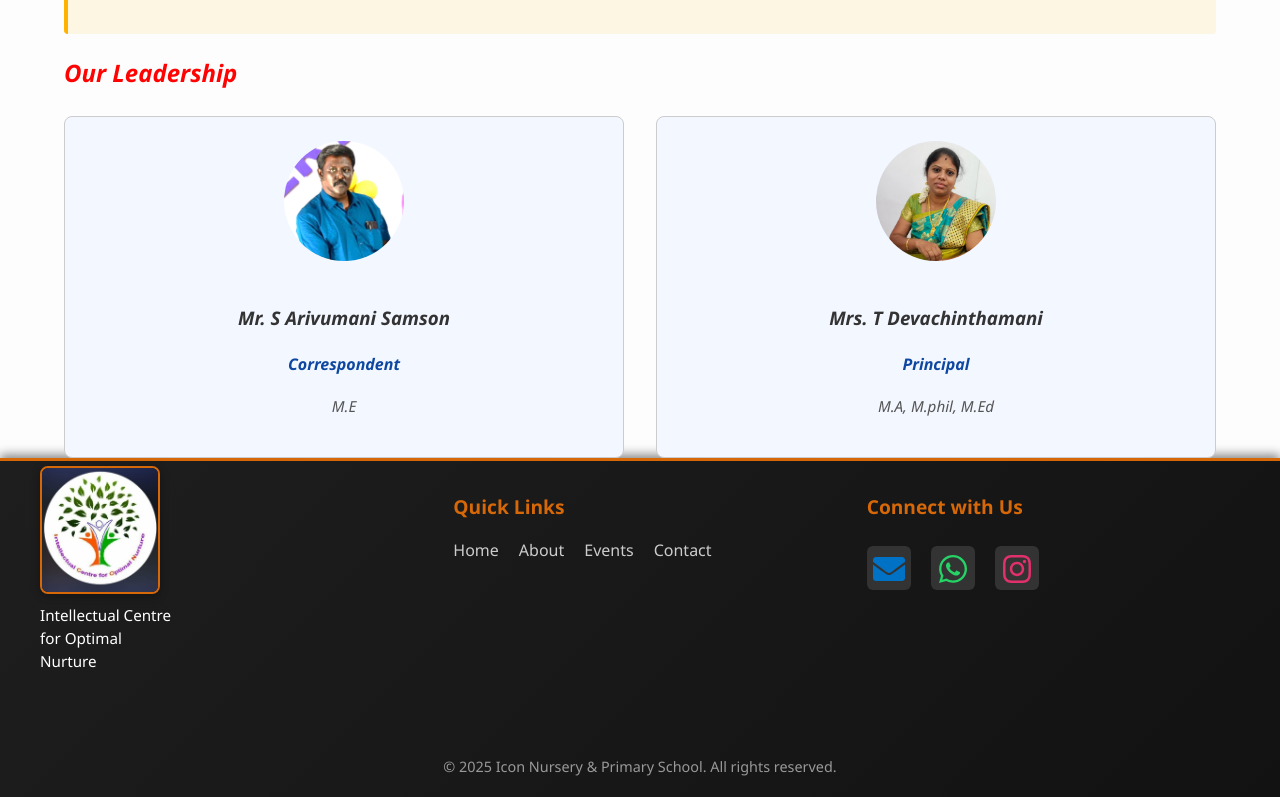
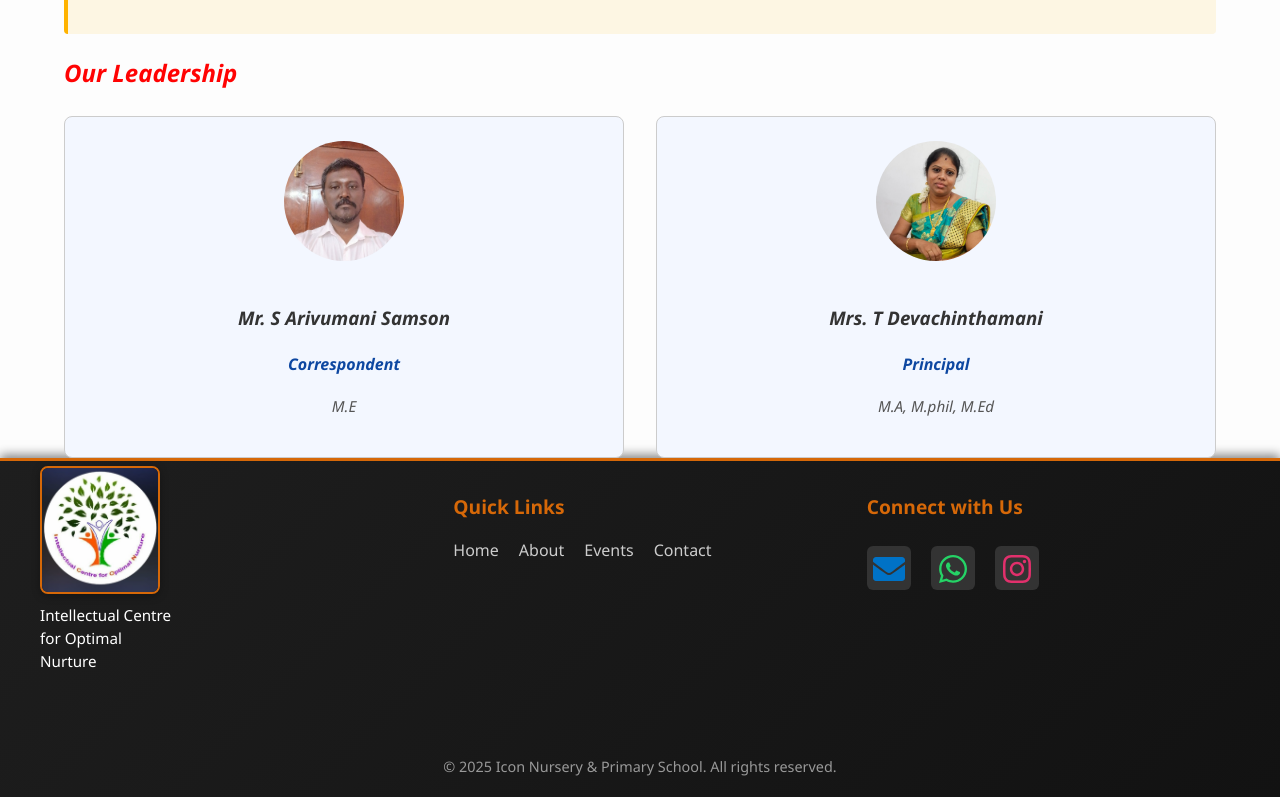
Before and after one commit to Surendar-k/icon-edu-site, a React (Vite) app in the folder frontend/: page /about in a window 1280 px wide. Shown: the part 2853-3650 px from the top of the page. Built offline with nearby package versions, Linux system fonts and the light colour scheme; no server answers.

Commit message:
changed photo

```diff
--- a/frontend/src/pages/about/Aboutus.jsx
+++ b/frontend/src/pages/about/Aboutus.jsx
@@ -2,7 +2,7 @@ import React from 'react';
 import './AboutUs.css';
 
 import principalImg from '../../assets/principal.jpg';
-import correspondentImg from '../../assets/correspondant.jpg';
+// import correspondentImg from '../../assets/correspondant.jpg';
 import growthIcon from '../../assets/growthicon.png';
 import environmentIcon from '../../assets/environment.png';
 import curriculumIcon from '../../assets/curriculum.png';
@@ -10,7 +10,7 @@ import extracurricularIcon from '../../assets/extracurricular.png';
 import staffIcon from '../../assets/staff.png';
 import { FaBullseye, FaEye } from "react-icons/fa";
 import aboutusimg from '../../assets/award.jpg'
-
+import samsungsir from '../../assets/samsungsir.jpg';
 const AboutUs = () => {
   return (
     <main className="about">
@@ -182,7 +182,7 @@ const AboutUs = () => {
           <div className="leadership-team">
             <div className="leader-profile">
               <div className="leader-image">
-                <img src={correspondentImg} alt="Mrs. Jane Doe - Principal" loading="lazy" />
+                <img src={samsungsir} alt="Mr. S Arivumani Samson - Correspondent" loading="lazy" />
               </div>
               <div className="leader-info">
                 <h3>Mr. S Arivumani Samson</h3>
@@ -192,7 +192,7 @@ const AboutUs = () => {
             </div>
             <div className="leader-profile">
               <div className="leader-image">
-                <img src={principalImg} alt="Mr. John Smith - Correspondent" loading="lazy" />
+                <img src={principalImg} alt="Mrs. T Devachinthamani - Principal" loading="lazy" />
               </div>
               <div className="leader-info">
                 <h3>Mrs. T Devachinthamani </h3>
```
Also changed, not shown: frontend/src/assets/samsungsir.jpg (added).
